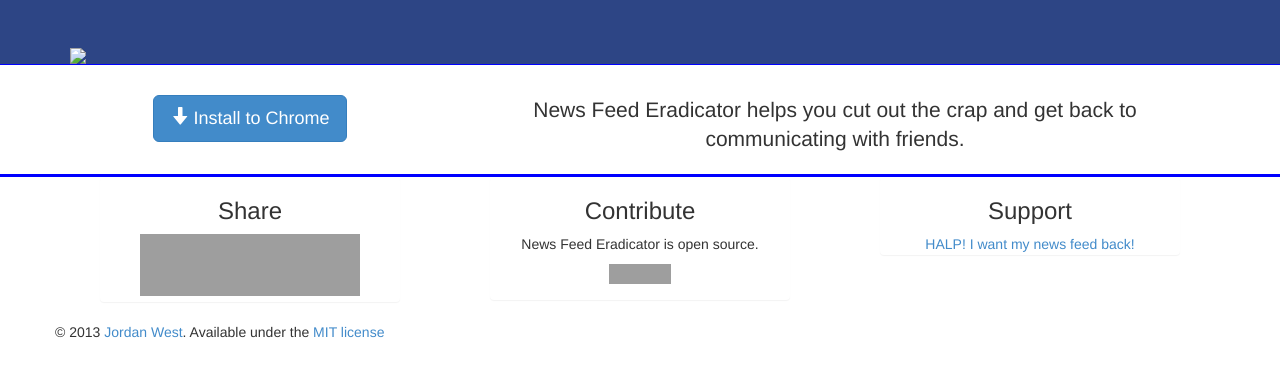
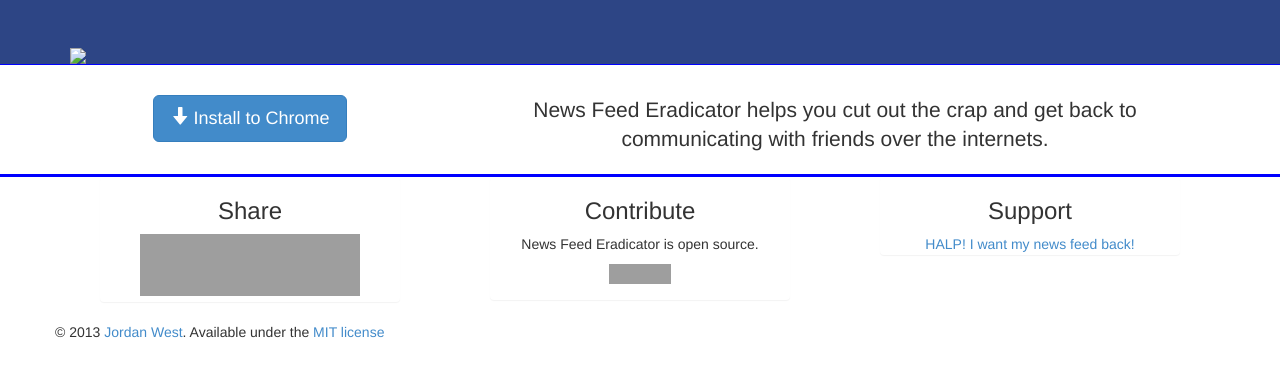
Before and after one commit to jordwest/news-feed-eradicator, a Jekyll site: the page built from news-feed-eradicator.west.io/index.html, in a window 1280 px wide. Shown: the top 377 px of the page. Built offline with Jekyll 4.4.1, drawn with Linux system fonts in a browser that asks for light colours; nearby versions of some CDN libraries; library files that are not in the unit come from our copies; Markdown is read by kramdown in place of the engine named in the settings; comment, search, counter and statistics services are not loaded; grey boxes are pictures that could not be loaded.

Commit message:
changed wording

```diff
--- a/news-feed-eradicator.west.io/index.html
+++ b/news-feed-eradicator.west.io/index.html
@@ -20,7 +20,7 @@
                 <a class="btn btn-primary btn-lg" href="https://chrome.google.com/webstore/detail/news-feed-eradicator-for/fjcldmjmjhkklehbacihaiopjklihlgg?hl=en"><span class="glyphicon glyphicon-arrow-down"></span> Install to Chrome</a>
             </div>
             <div class="col-sm-8">
-                <p class="lead">News Feed Eradicator helps you cut out the crap and get back to communicating with friends.</p>
+                <p class="lead">News Feed Eradicator helps you cut out the crap and get back to communicating with friends over the internets.</p>
             </div>
         </div>
     </div>
```
